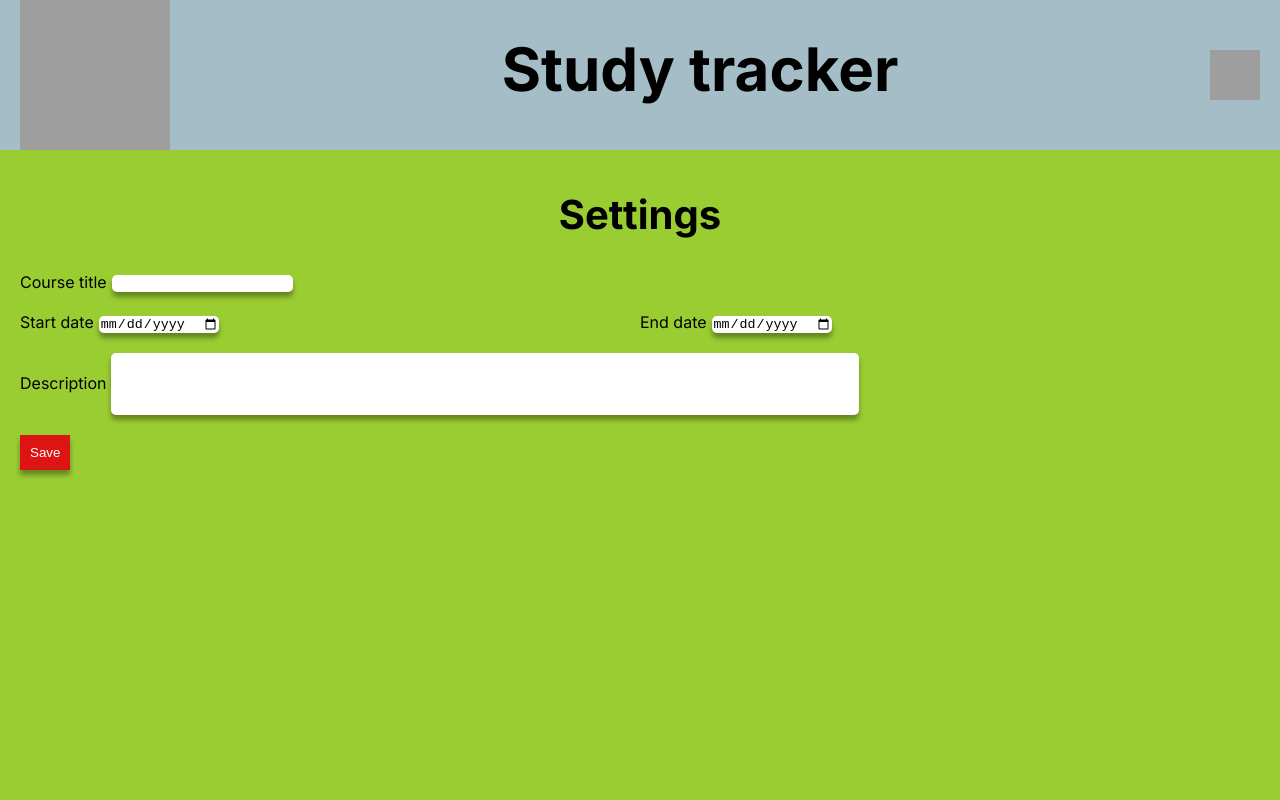
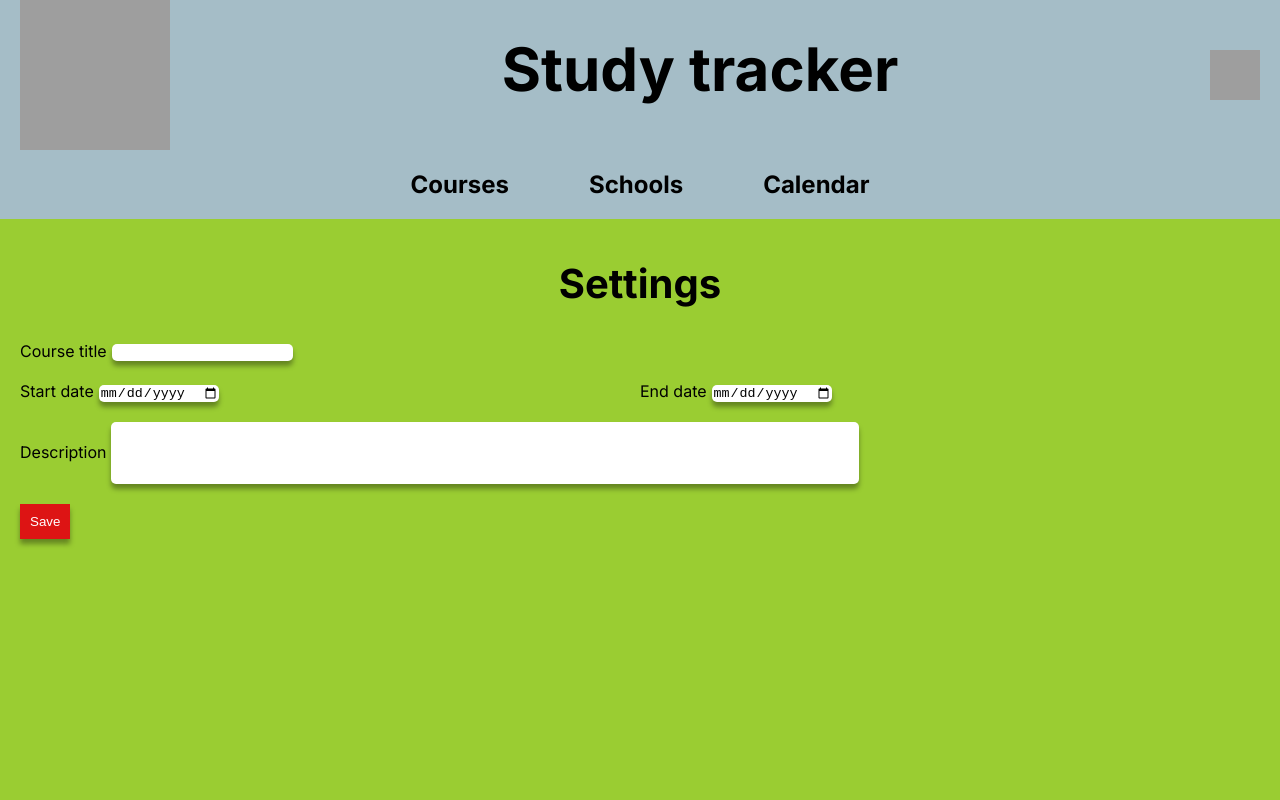
Before and after one commit to PatBerGit/study-tracker, a Next.js app: page /settings in a window 1280 px wide. Shown: the top 800 px of the page. Built offline with nearby package versions, Linux system fonts and the light colour scheme; grey boxes are pictures that could not be loaded.

Commit message:
Menu work

```diff
--- a/src/app/layout.tsx
+++ b/src/app/layout.tsx
@@ -1,6 +1,7 @@
 import './globals.css'
 import { Inter } from 'next/font/google'
 import Header from '@/components/header'
+import Menu from '@/components/menu'
 
 const inter = Inter({ subsets: ['latin'] })
 
@@ -19,6 +20,7 @@ export default function RootLayout({
 
       <body className={inter.className}>
         <Header></Header>
+        <Menu></Menu>
         {children}
       </body>
     </html>
--- a/src/components/header/style.module.scss
+++ b/src/components/header/style.module.scss
@@ -20,6 +20,7 @@
     font-size: 30px;
     color: black;
     margin-top: 60px;
+    font-weight: 700;
 
     @media screen and (min-width: $bp-medium) {
         font-size: 60px;
--- a/src/components/menu/index.tsx
+++ b/src/components/menu/index.tsx
@@ -6,9 +6,11 @@ export default function Menu(){
 
 return(
     <>
-    <menu>
-        <ul>
-            <li>configuration</li>
+    <menu className={styles.menuList}>
+        <ul className={styles.menuList}>
+            <li className={styles.menuItem}>Courses</li>
+            <li className={styles.menuItem}>Schools</li>
+            <li className={styles.menuItem}>Calendar</li>
         </ul>
     </menu>
     </>
--- a/src/components/menu/style.module.scss
+++ b/src/components/menu/style.module.scss
@@ -0,0 +1,19 @@
+@import '/src/app/styles/styleVariables.scss';
+.menuList{
+    display: flex;
+    justify-content: space-evenly;
+    background-color: $col-lightblue;
+    margin: 0;
+    padding: 10px;
+}
+
+.menuItem{
+    list-style-type: none;
+    margin: 0 10px;
+    font-size: 1.5em;
+    font-weight: 700;
+
+    @media screen and (min-width: $bp-medium) {
+        margin: 0 40px;
+    }
+}
```
